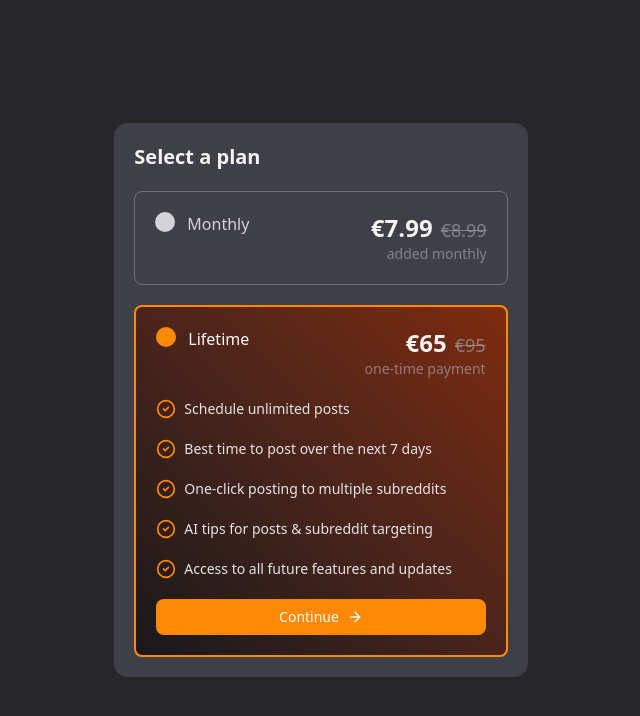
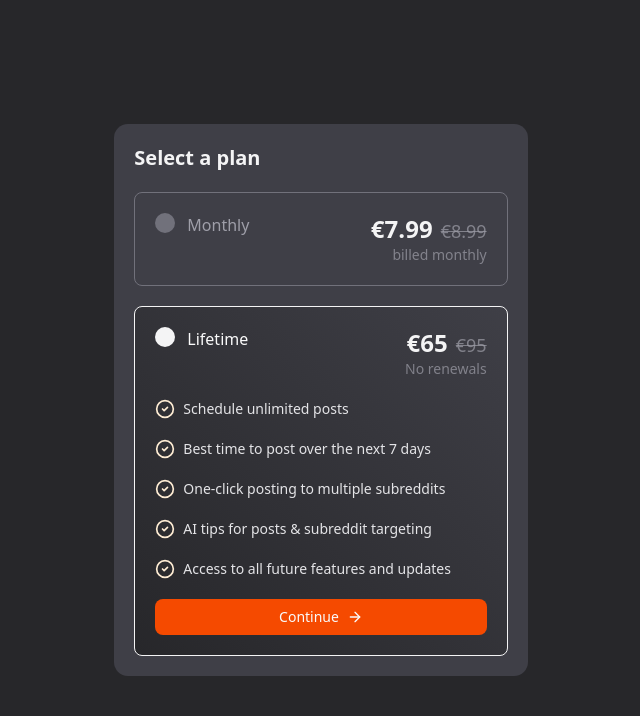
Before and after one commit to Danilo-Masi/postonreddit_v2, a React (Vite) app in the folder main-app/client/: page /plans in a window 1280 px wide. Shown: the top 716 px of the page, without its empty margins (319-959 px from the left). Built offline with nearby package versions, Linux system fonts and the light colour scheme; no server answers.

Commit message:
Fixing access_token sync

```diff
--- a/main-app/client/src/api/billing/checkout-session.ts
+++ b/main-app/client/src/api/billing/checkout-session.ts
@@ -1,4 +1,4 @@
-export async function checkoutSession(plan: string | null) {
+export async function checkoutSession(plan: string) {
     try {
         const res = await fetch(
             "http://127.0.0.1:3000/billing/create-checkout-session",
--- a/main-app/client/src/components/plans/PlanTitle.tsx
+++ /dev/null
@@ -1,8 +0,0 @@
-export default function PlanTitle() {
-    return (
-        <div className="w-full md:w-3/4 h-fit flex flex-col gap-3">
-            <h1 className="text-zinc-100 text-lg font-semibold text-center">ipsum dolor sit amet, consectetur adipiscing elit. Nunc ultricies dictum purus vel sollicitudin. Suspendisse</h1>
-            <p className="text-zinc-400 text-md md:text-sm text-center">Cras lectus eros, tincidunt sed ultricies eu, euismod id erat. Class aptent taciti sociosqu ad litora torquent per conubia nostra, per inceptos himenaeos. Maecenas vel ullamcorper ante. Donec nibh turpis, vestibulum sit amet magna eget</p>
-        </div>
-    )
-}
--- a/main-app/client/src/components/plans/PlansGroup.tsx
+++ b/main-app/client/src/components/plans/PlansGroup.tsx
@@ -1,6 +1,7 @@
 import { ArrowRight, CircleCheck } from "lucide-react";
-import { useState } from "react";
+import { type Dispatch, type SetStateAction } from "react";
 import { Button } from "../ui/button";
+import { Spinner } from "../ui/spinner";
 
 const plansItems = [
   "Schedule unlimited posts",
@@ -11,6 +12,7 @@ const plansItems = [
 ];
 
 type RadioGroupTypes = {
+  isLoading: boolean,
   title: string,
   price: number,
   oldPrice: number,
@@ -18,63 +20,79 @@ type RadioGroupTypes = {
   items: String[],
   selectedPlan: string;
   onSelect: () => void;
+  onClick: () => void;
 }
 
-const RadioGroup = ({ title, price, oldPrice, subtitle, items, selectedPlan, onSelect }: RadioGroupTypes) => {
+const RadioGroup = ({ isLoading, title, price, oldPrice, subtitle, items, selectedPlan, onSelect, onClick }: RadioGroupTypes) => {
 
   const isSelected = selectedPlan.toLowerCase() === title.toLowerCase();
 
   return (
     <div
       onClick={onSelect}
-      className={`w-full h-min p-5 rounded-md border flex flex-wrap items-start justify-start gap-5 md:gap-0 cursor-pointer ${isSelected ? 'border-2 border-orange-400 bg-linear-to-tr from-zinc-900 to-orange-900' : 'border border-zinc-500'}`}>
+      className={`w-full h-min p-5 rounded-md flex flex-wrap items-start justify-start gap-5 md:gap-0 cursor-pointer border relative ${isSelected ? 'bg-linear-to-tr from-zinc-800 to-zinc-700 border-zinc-100 ' : 'border border-zinc-500'}`}>
       <div className="w-[calc(50%-10px)] md:w-1/2 flex items-start justify-start gap-3">
-        <div className={`w-5 h-5 rounded-full ${isSelected ? 'bg-orange-400' : 'bg-zinc-300'}`} />
-        <h1 className={`text-md font-medium ${isSelected ? 'text-zinc-50' : 'text-zinc-300'}`}>{title}</h1>
+        <div className={`w-5 h-5 rounded-full ${isSelected ? 'bg-zinc-100' : 'bg-zinc-500'}`} />
+        <h1 className={`text-md font-medium ${isSelected ? 'text-zinc-50' : 'text-zinc-400'}`}>{title}</h1>
       </div>
       <div className="w-[calc(50%-10px)] md:w-1/2 flex flex-col items-end justify-start">
         <h3 className="text-2xl font-bold text-zinc-100">€{price}<span className="text-lg font-light text-zinc-400/70 line-through ml-2">€{oldPrice}</span></h3>
         <p className="text-sm text-zinc-400/70">{subtitle}</p>
       </div>
-      <ul className={`w-full flex-col gap-5 md:pt-5 text-zinc-200 ${isSelected ? 'flex' : 'hidden'}`}>
+      <ul className={`w-full flex-col gap-5 md:pt-5 text-zinc-200 transition-all duration-1000 ${isSelected ? 'flex' : 'hidden'}`}>
         {items.map((item) => (
-          <li className="flex items-start gap-2 text-sm"><CircleCheck className={`w-5 h-5 ${isSelected && 'text-orange-400'}`} />{item}</li>
+          <li className="flex items-start gap-2 text-sm"><CircleCheck className={`w-5 h-5 ${isSelected && 'text-orange-100'}`} />{item}</li>
         ))}
       </ul>
       {isSelected && (
-        <Button className="w-full mt-5 bg-orange-400 hover:bg-orange-500 cursor-pointer">
-          Continue <ArrowRight />
+        <Button
+          onClick={onClick}
+          className="w-full mt-5 bg-orange-600 hover:bg-orange-600/80 cursor-pointer">
+          {isLoading ? (
+            <><Spinner /> Loading</>
+          ) : (
+            <>Continue < ArrowRight /></>
+          )}
         </Button>
       )}
     </div>
   );
 }
 
-export default function PlansGroup() {
-  const [selectedPlan, setSelectedPlan] = useState("lifetime");
+interface PlansGroupInterface {
+  isLoading: boolean;
+  selectedPlan: string;
+  setSelectedPlan: Dispatch<SetStateAction<string>>;
+  handleCheckout: () => void;
+}
 
+export default function PlansGroup({ isLoading, selectedPlan, setSelectedPlan, handleCheckout }: PlansGroupInterface) {
   return (
     <div className="w-full md:w-1/3 h-auto flex flex-col items-start justify-center gap-5 p-5 rounded-xl bg-zinc-700">
 
       <h1 className="text-xl font-bold text-zinc-100">Select a plan</h1>
 
       <RadioGroup
+        isLoading={isLoading}
         title="Monthly"
         price={7.99}
         oldPrice={8.99}
-        subtitle="added monthly"
+        subtitle="billed monthly"
         items={plansItems}
         selectedPlan={selectedPlan}
-        onSelect={() => setSelectedPlan("monthly")} />
+        onSelect={() => setSelectedPlan("monthly")}
+        onClick={handleCheckout} />
 
       <RadioGroup
+        isLoading={isLoading}
         title="Lifetime"
         price={65}
         oldPrice={95}
-        subtitle="one-time payment"
+        subtitle="No renewals"
         items={plansItems}
         selectedPlan={selectedPlan}
-        onSelect={() => setSelectedPlan("lifetime")} />
+        onSelect={() => setSelectedPlan("lifetime")}
+        onClick={handleCheckout} />
 
     </div>
   )
--- a/main-app/client/src/pages/Plans.tsx
+++ b/main-app/client/src/pages/Plans.tsx
@@ -1,25 +1,43 @@
 import PlansGroup from "@/components/plans/PlansGroup";
 import { useNavigate } from "react-router-dom";
 import { checkoutSession } from "@/api/billing/checkout-session";
+import { useState } from "react";
 
 export default function Plans() {
     const navigate = useNavigate();
+    const [selectedPlan, setSelectedPlan] = useState("lifetime");
+    const [isLoading, setLoading] = useState(false);
 
-    const handleCheckout = async (plan: string) => {
-        const checkout = await checkoutSession(plan);
+    const handleCheckout = async () => {
+        setLoading(true);
 
-        if (!checkout.ok || !checkout.checkoutUrl) {
-            console.error("Failed to create checkout sessione: ", checkout.error);
-            navigate("/plans", { replace: true });
+        try {
+            console.log("PLAN: " + selectedPlan);
+            const checkout = await checkoutSession(selectedPlan);
+
+            if (!checkout.ok || !checkout.checkoutUrl) {
+                console.error("Failed to create checkout sessione: ", checkout.error);
+                navigate("/login", { replace: true });
+                return;
+            }
+            setLoading(false);
+            window.location.href = checkout.checkoutUrl;
+        } catch (error) {
+            alert("Error during the checkout session. Plaease try again!");
+            setLoading(false);
             return;
+        } finally {
+            setLoading(false);
         }
-
-        window.location.href = checkout.checkoutUrl;
     }
 
     return (
         <div className="w-full h-auto min-h-svh overflow-scroll flex items-center justify-center p-5 bg-zinc-800">
-            <PlansGroup />
+            <PlansGroup
+                isLoading={isLoading}
+                selectedPlan={selectedPlan}
+                setSelectedPlan={setSelectedPlan}
+                handleCheckout={handleCheckout} />
         </div>
     )
 }
```
Also changed, not shown: 1 other file (tests, documents, lock files or other folders).
